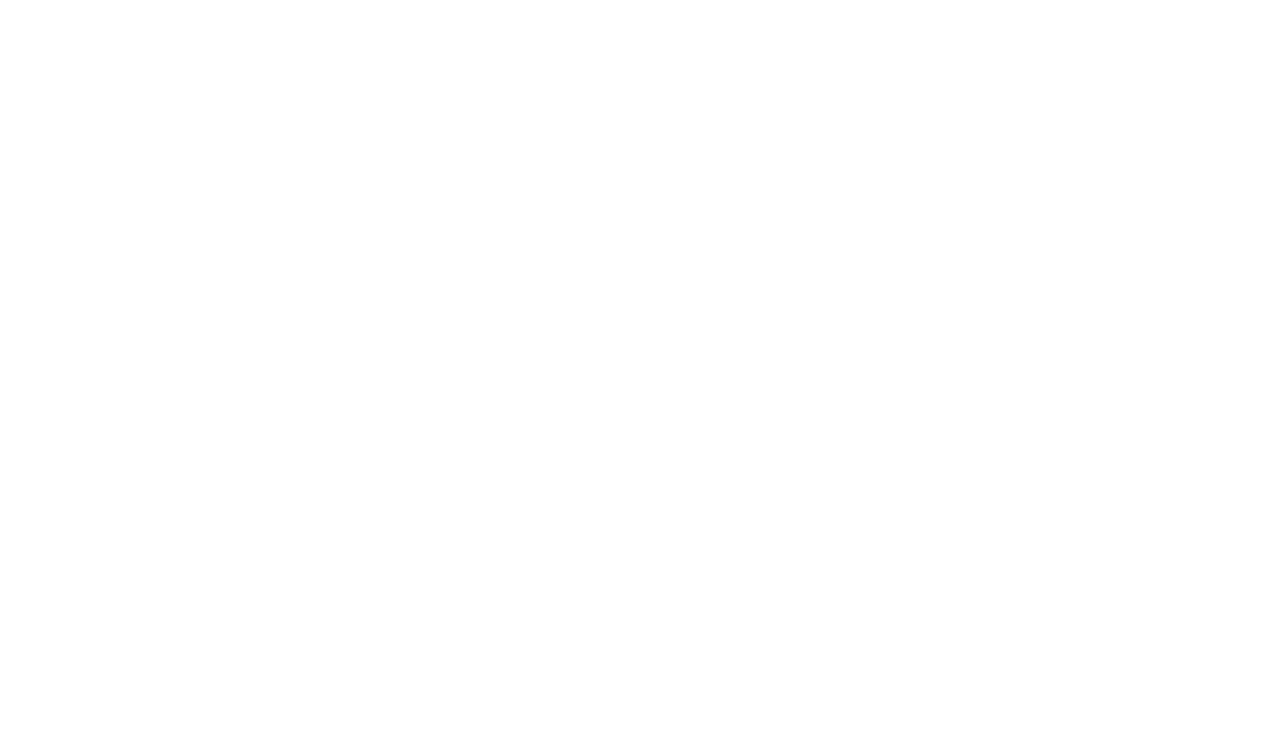
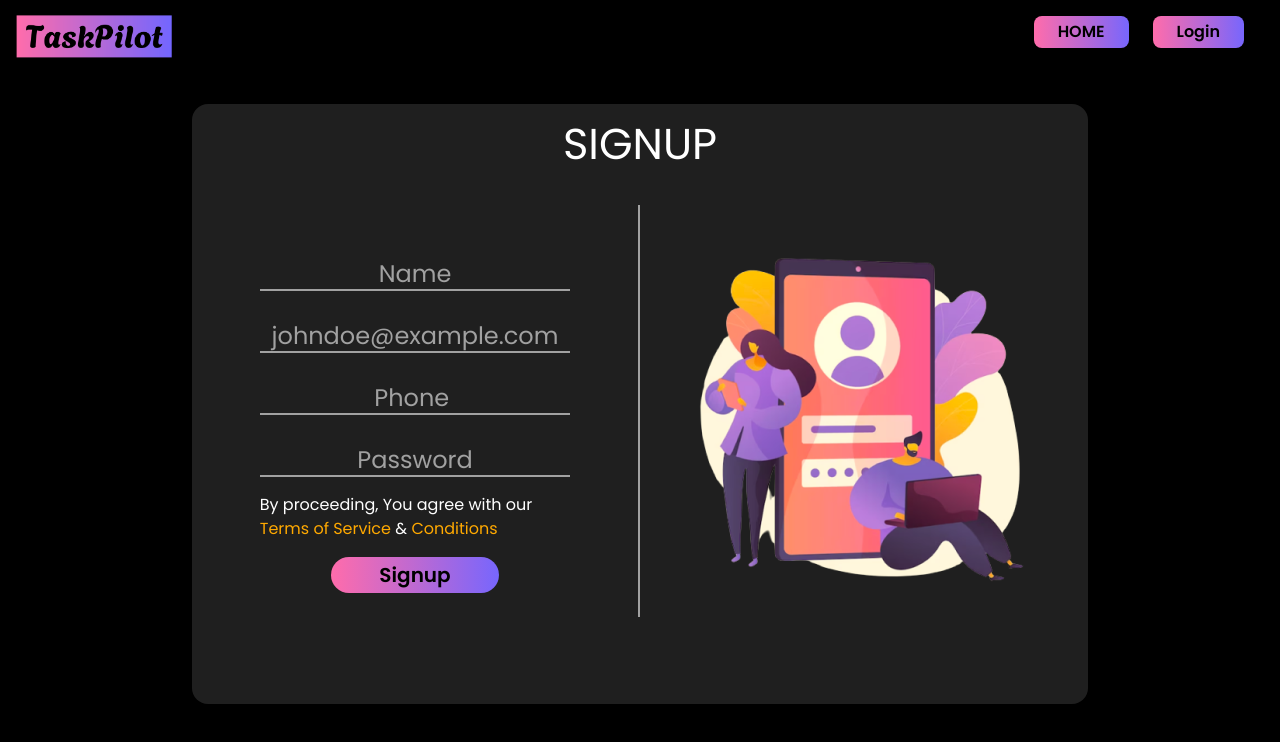
Before and after one commit to arpit2804/TaskPilot, a React (Vite) app in the folder frontend/: page /signup in a window 1280 px wide. Before the commit this address had no page. Shown: the top 742 px of the page. Built offline with nearby package versions, Linux system fonts and the light colour scheme.

Commit message:
signup page created

```diff
--- a/frontend/src/App.jsx
+++ b/frontend/src/App.jsx
@@ -4,6 +4,7 @@
 import Classes from './components/Classes';
 import {BrowserRouter, Route, Routes} from 'react-router-dom'
 import Login from './components/Login';
+import Signup from './components/Signup';
 
 function App() {
   return(
@@ -14,6 +15,7 @@
       <Route exact path = '/tasks' element = {<Tasks/>}/>
       <Route exact path = '/classes' element = {<Classes/>}/>
       <Route exact path = '/login' element = {<Login/>}/>
+      <Route exact path = '/signup' element = {<Signup/>}/>
       </Routes>
       </BrowserRouter>
     </div>
--- /dev/null
+++ b/frontend/src/components/Signup.jsx
@@ -0,0 +1,72 @@
+import React from 'react'
+import logo from '../assets/taskpilot.png'
+import banner from '../assets/Login_banner.png'
+
+export default function Signup() {
+  return (
+    <div className="h-screen bg-black">
+          <div className="flex justify-between">
+            <div>
+              <img
+                src={logo}
+                className="pr-3 pl-5 h-14 pt-4 cursor-pointer hover:scale-105 duration-300 "
+              />
+            </div>
+            <div className="mt-4 pr-6">
+              <button className="text-black font-semibold  bg-gradient-to-r from-[#ff6cab] via-[#BD69D2] to-[#7766FD] hover:scale-110 duration-300 rounded-lg px-6 py-1 mx-3">
+                HOME
+              </button>
+              <button className="text-black font-semibold bg-gradient-to-r from-[#ff6cab] via-[#BD69D2] to-[#7766FD] hover:scale-110 duration-300 rounded-lg px-6 py-1 mx-3">
+                Login
+              </button>
+            </div>
+          </div>
+          <div className="bg-[#1f1f1f] h-[75%] my-[3rem] mx-[12rem] rounded-2xl flex flex-col items-center">
+            <div className="text-[2.7rem] text-white mt-2">SIGNUP</div>
+            <div className="flex items-center justify-center w-full my-7">
+              <div className="flex flex-col items-center w-[50%] justify-around h-[100%] border-r-2 border-[#A1A1A1] px-4 py-6 pt-14">
+                <div className="flex flex-col w-full  items-center justify-around h-[80%]">
+                  <input
+                    placeholder="Name"
+                    type='text'
+                    className="w-[75%] bg-[#1f1f1f] text-[#A1A1A1] border-0 border-b-2 border-[#A1A1A1] placeholder:text-[#A1A1A1] text-xl placeholder:text-2xl placeholder:text-center focus:outline-none"
+                  />
+                  <div className="w-full flex flex-col justify-center items-center ">
+                    <input
+                      placeholder="johndoe@example.com"
+                      type = "email"
+                      className="w-[75%] bg-[#1f1f1f] text-[#A1A1A1] border-0 border-b-2 border-[#A1A1A1] placeholder:text-[#A1A1A1] text-xl placeholder:text-2xl placeholder:text-center mt-8 focus:outline-none"
+                    />
+                     <input
+                      placeholder="Phone "
+                      type = 'phone'
+                      className="w-[75%] bg-[#1f1f1f] text-[#A1A1A1] border-0 border-b-2 border-[#A1A1A1] placeholder:text-[#A1A1A1] text-xl placeholder:text-2xl placeholder:text-center mt-8 focus:outline-none"
+                    />
+                     <input
+                      placeholder="Password"
+                      type='password'
+                      className="w-[75%] bg-[#1f1f1f] text-[#A1A1A1] border-0 border-b-2 border-[#A1A1A1] placeholder:text-[#A1A1A1] text-xl placeholder:text-2xl placeholder:text-center mt-8 focus:outline-none"
+                    />
+                    <div className=" text-white w-[75%] mt-4">
+                      By proceeding, You agree with our{" "}
+                      <span className="text-[#FFA900]">
+                        {" "}
+                        <a className='hover:underline cursor-pointer'> Terms of Service <span className='text-white'>&</span> Conditions</a>
+                      </span>
+                    </div>
+                  </div>
+                </div>
+                <div className="h-[20%] flex flex-col justify-end mt-4">
+                  <button className="py-1 px-12 text-black font-semibold bg-gradient-to-r from-[#ff6cab] via-[#BD69D2] to-[#7766FD] rounded-3xl text-xl hover:scale-110 duration-300">
+                    Signup
+                  </button>
+                </div>
+              </div>
+              <div className="w-[50%] flex justify-center items-center">
+                <img src={banner} />
+              </div>
+            </div>
+          </div>
+        </div>
+  )
+}
```
